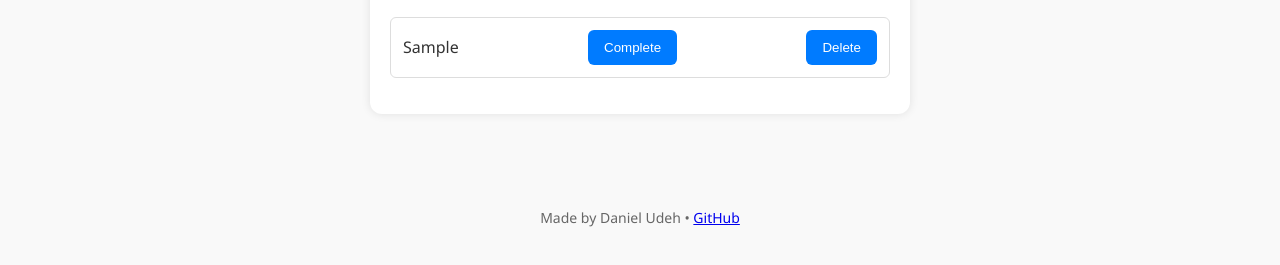
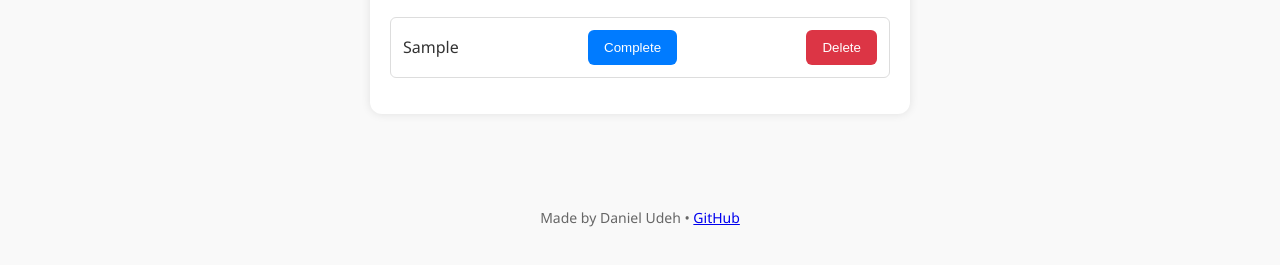
Before and after one commit to diddy0077/Todo-List-App, a plain HTML site: page index.html in a window 1280 px wide. Both pictures are taken after typing "Sample" into the empty fields and a click on the button "Add Task". Shown: the part 329-594 px from the top of the page. Drawn offline with Linux system fonts and the light colour scheme.

Commit message:
Update style.css

```diff
--- a/style.css
+++ b/style.css
@@ -123,6 +123,11 @@ body.dark button {
   color: #f1f1f1;
 }
 
+.delete-btn {
+  background-color: #dc3545;
+  color: white;
+}
+
 body.dark button:hover {
   background-color: #505050;
 }
```
